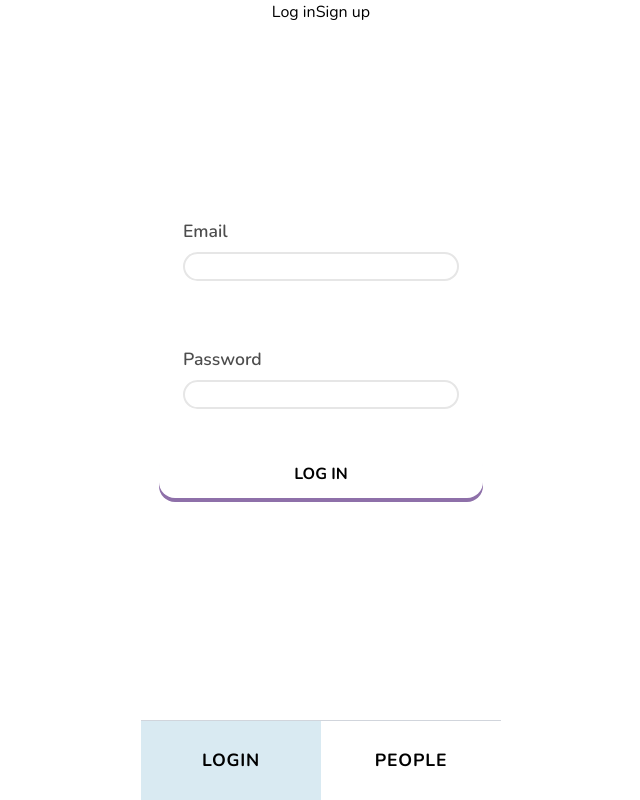
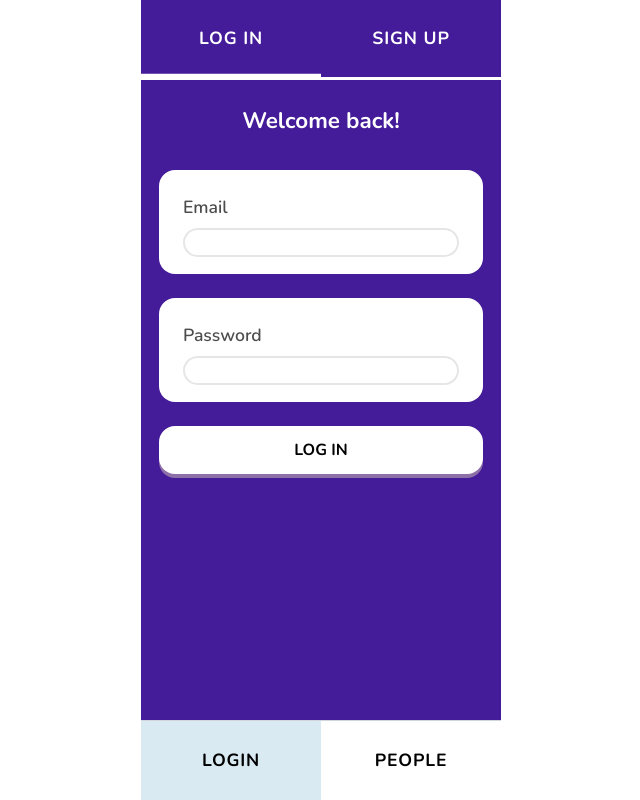
Before and after one commit to elmijail1/profile-practice-nextjs, a Next.js app: page /login in a window 1280 px wide. Shown: the whole page, without its empty margins (319-959 px from the left). Built offline with nearby package versions, Linux system fonts and the light colour scheme; no server answers.

Commit message:
Move out AuthTabButton + translate styles to TW

```diff
--- a/app/login/page.tsx
+++ b/app/login/page.tsx
@@ -1,27 +1,33 @@
 "use client";
+import AuthTabButton from "./AuthTabButton";
 import LogInTab from "./LogInTab"
 import SignUpTab from "./SignUpTab"
 import { useState } from "react"
 
 export default function Auth() {
-    const [activeTab, setActiveTab] = useState("login")
+    const [activeTab, setActiveTab] = useState<"login" | "signup">("login")
 
     return (
-        <main className="App_Main">
-            <div className={`screen ${activeTab === "login" ? "screen__purple" : "screen__pink"}`}>
-                <section className={`auth__sectionbuttons ${activeTab === "login" ? "screen__purple" : "screen__pink"}`}>
-                    <button
-                        className={activeTab === "login" ? "auth__topbuttonactive" : "auth__topbutton"}
+        <main>
+            <div className={
+                `w-full min-h-[45rem] flex flex-col items-center relative pb-20 sm:w-[360px] sm:h-[600px]
+                ${activeTab === "login" ? "bg-auth-login" : "bg-auth-signup"}`}
+            >
+                <section className="
+                    h-20 w-full flex justify-center items-center border-solid border-b-[0.2rem] border-white fixed z-20 sm:w-[360px]
+                ">
+                    <AuthTabButton
+                        isActive={activeTab === "login"}
                         onClick={() => setActiveTab("login")}
                     >
                         Log in
-                    </button>
-                    <button
-                        className={activeTab === "signup" ? "auth__topbuttonactive" : "auth__topbutton"}
+                    </AuthTabButton>
+                    <AuthTabButton
+                        isActive={activeTab === "signup"}
                         onClick={() => setActiveTab("signup")}
                     >
                         Sign up
-                    </button>
+                    </AuthTabButton>
                 </section>
                 {
                     activeTab === "login"
```
